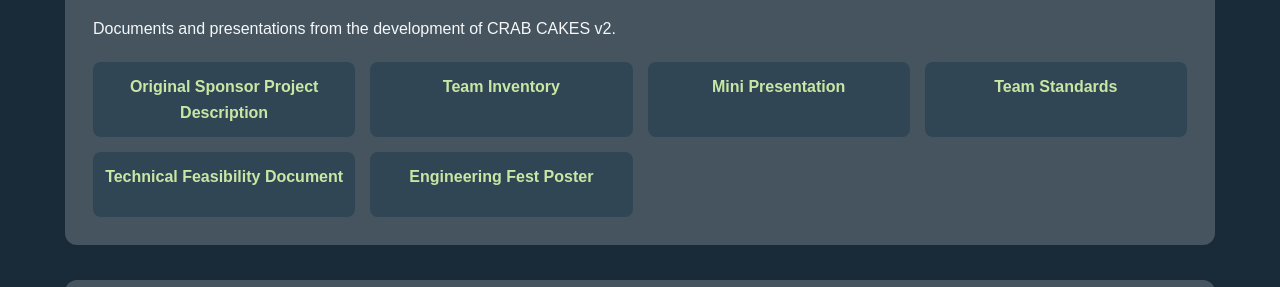
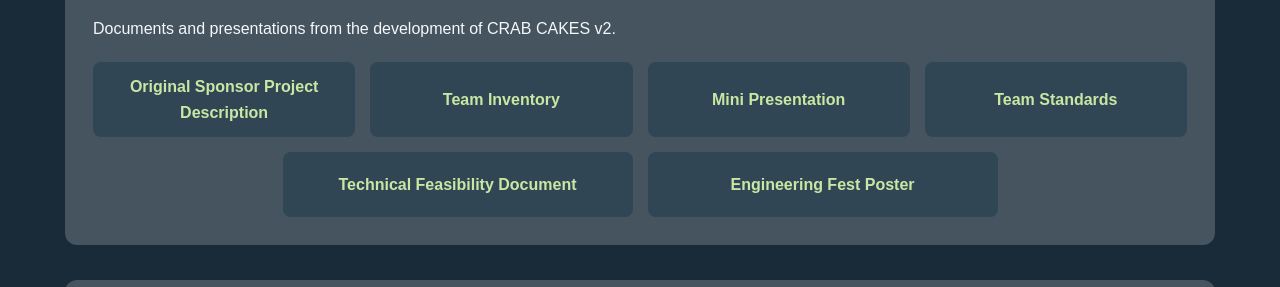
Before and after one commit to ard584/PITcrew, a plain HTML site: page documents.html in a window 1280 px wide. Shown: the part 313-600 px from the top of the page. Drawn offline with Linux system fonts and the light colour scheme.

Commit message:
Center document buttons

```diff
--- a/css/style.css
+++ b/css/style.css
@@ -282,15 +282,20 @@ main a:hover {
     margin-bottom: 8px;
 }
 
-/* Equal-size document tiles */
 .document-list {
-    display: grid;
-    grid-template-columns: repeat(auto-fit, minmax(min(100%, 250px), 1fr));
+    display: flex;
+    flex-wrap: wrap;
+    justify-content: center;
     gap: 15px;
     margin-top: 20px;
 }
 
 .document-link {
+    display: flex;
+    align-items: center;
+    justify-content: center;
+    flex: 1 1 250px;
+    max-width: 350px;
     min-height: 65px;
     padding: 12px;
     border-radius: 8px;
```
